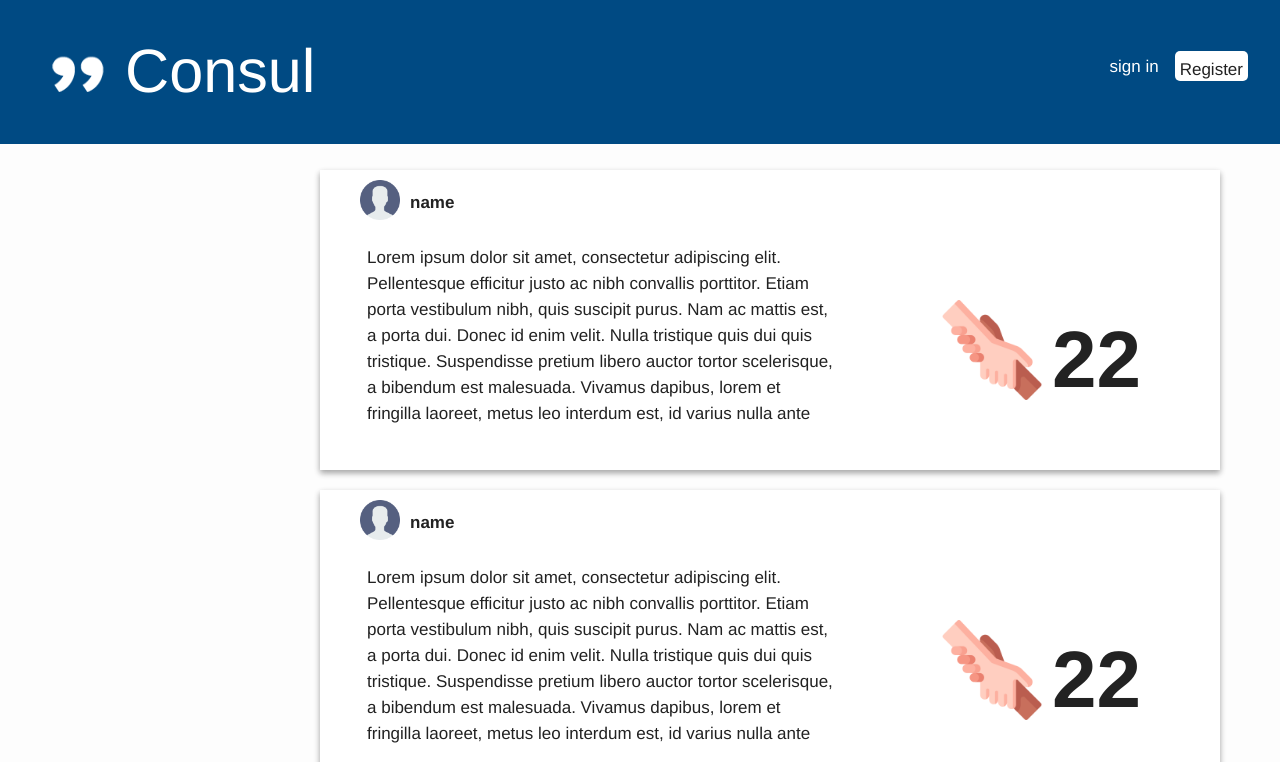
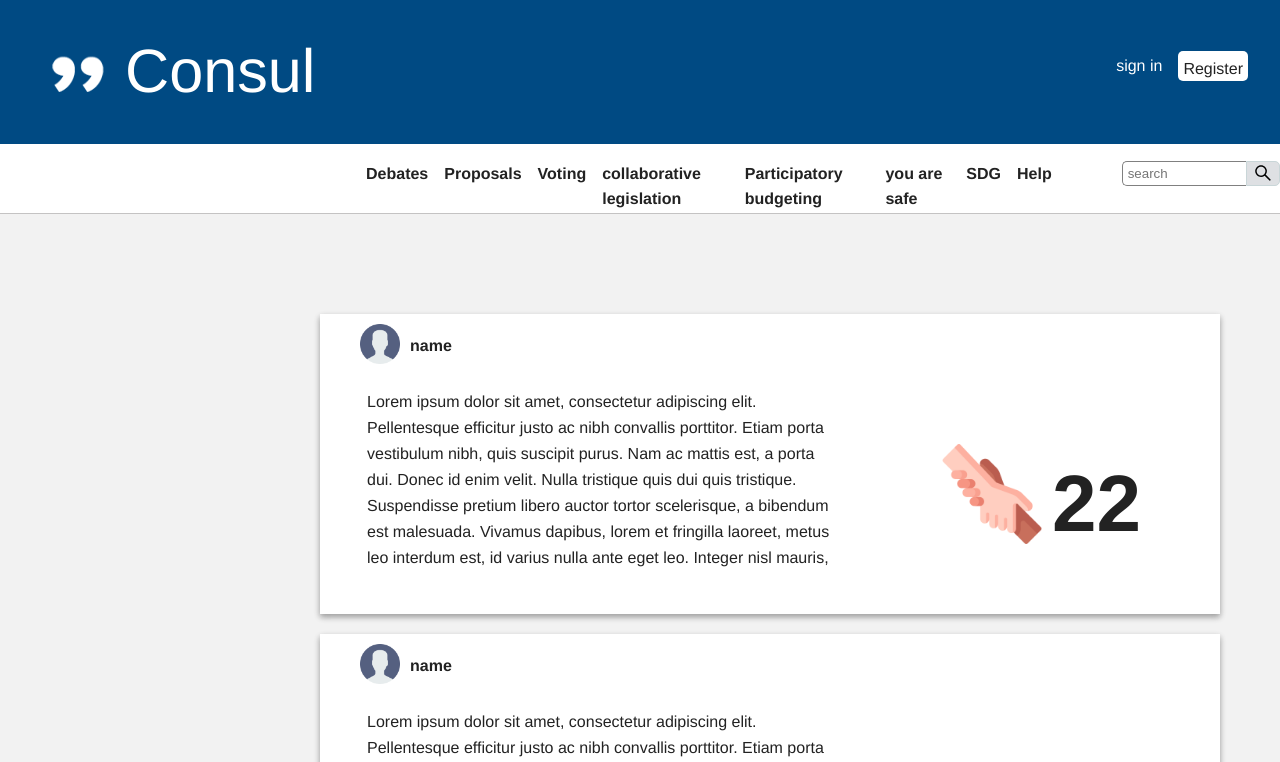
Before and after one commit to All-Starsteam/You-are-safe-consul, a React (Create React App) app in the folder uas/: page / in a window 1280 px wide. Shown: the top 762 px of the page. Built offline with nearby package versions, Linux system fonts and the light colour scheme.

Commit message:
confilict resolved

```diff
--- a/uas/src/App.css
+++ b/uas/src/App.css
@@ -1,4 +1,4 @@
-<<<<<<< HEAD
+
 .top-links>:first-child {
     -webkit-box-flex: 1;
     -webkit-flex-grow: 1;
@@ -613,3 +613,357 @@ html {
     max-width: 90.6%;
 
 }
+
+
+:root{
+    --header-height: 9rem;
+    /* colors  */
+    --first-color:#EEEDE7;
+    --first-color-dark:#B9B7BD;
+    --first-color-darken:#868B8E;
+    --white-color:rgb(41, 20, 20);
+    /* font and typography */
+    --body-font:"Poppins";
+    --big-font-size:2.5rem;
+    --normal-font-size: .938rem;
+    /* z index */
+    --z-fixed:100;
+
+
+  }
+
+  @media screen and (min-width: 768px) {
+      :root{
+          --big-font-size:5rem;
+          --normal-font-size: 1rem;
+      }
+
+  }
+  /* Base */
+  *,::before,::after{
+      box-sizing: border-box;
+  }
+
+  body{
+      margin: var(--header-height) 0 0 0;
+      padding: 0;
+      font-family: var(--body-font);
+      font-size: var(--normal-font-size);
+      font-weight: 500;
+      background: #f2f2f2;
+
+  }
+
+  h1,p,ul{
+      margin:0;
+  }
+
+  .nav_list{
+      list-style: none;
+      display: flex;
+      padding-top: 1.3rem;
+     float: right;
+
+  }
+
+  /* LAYOUT */
+  .bd-grid{
+      margin-left: 3rem;
+      margin-right: 2rem;
+  }
+
+  .l-header{
+      width: 100%;
+      position: fixed;
+      top:0;
+      left: 0;
+      z-index:var(--z-fixed);
+      background-color: #004a83;
+
+  }
+
+  /* nav */
+  .nav{
+      height: var(--header-height);
+      display: flex;
+      justify-content: space-between;
+      align-items: center;
+
+  }
+
+  .nav_toggle{
+      opacity: 0.0;
+
+  }
+  .nav_close{
+      opacity: 0.0;
+  }
+
+  .nav_linksignUp{
+    background-color: white;
+    height: 30px;
+    width: fit-content;
+    border-radius: 5px;
+    padding: 5px;
+  }
+
+  .nav_linksignIn{
+    padding-top: 2px;
+    color: white;
+  }
+  @media screen and (max-width: 600px) {
+      .nav_menu{
+          position:fixed;
+          top:0;
+          right: 100%;
+          width: 70%;
+          height: 100%;
+          padding:3.5rem 1.5rem 0;
+          background-color: #004a83;
+          backdrop-filter: blur(10px);
+          transition: .5;
+      }
+      .nav_toggle{
+          opacity: 0.9;
+      }
+      .nav_close{
+          opacity: 0.9;
+      }
+      ul{
+          padding:0;
+          list-style: none;
+          display:block ;
+          padding-top: 1.3rem;
+      }
+
+      li{
+          padding-left: 5rem;
+
+      }
+  }
+
+  .nav_close{
+      position: absolute;
+      top: .75rem;
+      right: 1rem;
+      font-size:1.5rem;
+      cursor: pointer;
+  }
+
+  .nav_item{
+      margin-bottom: 2rem;
+      margin-left: 1rem;
+  }
+
+  .nav_close, .nav_link, .nav_logo ,.nav__toggle{
+      color: white;
+  }
+
+  .nav_link:hover{
+      color:white;
+  }
+
+  .nav_toggle{
+      font-size: 1.5rem;
+      cursor: pointer;
+  }
+
+  .show{
+      right: 0;
+  }
+  .navs{
+    display: block;
+  }
+
+
+
+
+  /* second navbar  */
+
+  .l-header2{
+    width: 100%;
+    top:0;
+    left: 0;
+    z-index:var(--z-fixed);
+    background-color: white;
+    border-bottom: 1px rgba(116, 113, 113, 0.421) solid;
+    height: 70px;
+    margin-bottom: 80px;
+
+  }
+
+
+  .nav_item2{
+    margin-bottom: 5rem;
+    margin-left: 1rem;
+
+  }
+
+  .nav_list2{
+    list-style: none;
+    display: flex;
+    padding-top: 1.3rem;
+    float: left;
+    font-weight: bold;
+    font-family: "Source Sans Pro", "Helvetica", "Arial", sans-serif !important;
+    margin-left: 350px;
+
+  }
+
+
+  @import url(https://fonts.googleapis.com/css?family=Open+Sans);
+
+
+  .wrap{
+    margin-left: 70px;
+  }
+  .search {
+    width: 100%;
+    position: relative;
+    display: flex;
+  }
+
+  .searchTerm {
+    width: 100%;
+    border: 1px solid gray;
+    border-right: none;
+    padding: 5px;
+    height: 25px;
+    border-radius: 5px 0 0 5px;
+    outline: none;
+    color: #9DBFAF;
+  }
+
+
+
+  .searchButton {
+    width: 40px;
+    height: 25px;
+    border: 1px solid #c9d6d8;
+    background: #dee0e3;
+    text-align: center;
+    color: #fff;
+    border-radius: 0 5px 5px 0;
+    cursor: pointer;
+    font-size: 20px;
+    color: black;
+  }
+
+
+
+  /* consul icon */
+  .consul-header{
+    color: white;
+    font-size: 3.825rem;
+    font-family: "Source Sans Pro", "Helvetica", "Arial", sans-serif !important;
+  }
+
+  .quote-header{
+    width: 60px;
+    height: 50px;
+
+  }
+
+
+
+  .option{
+   Background:url('https://66.media.tumblr.com/f19901f50b79604839ca761cd6d74748/tumblr_o65rohhkQL1qho82wo1_1280.jpg');
+  }
+
+
+  /* Home page  cards*/
+  .card{
+    display: flex;
+  }
+  .post-card {
+    margin-top:20px;
+    width: 900px;
+    height: 300px;
+    background-color: rgba(255, 255, 255, 0.981);
+    box-shadow: 0 3px 6px rgba(0,0,0,0.16), 0 3px 6px rgba(0,0,0,0.23);
+    margin-left: 20rem;
+    cursor: pointer;
+
+  }
+
+  .avatar-user{
+    width: 60px;
+    height: 60px;
+    padding: 10px;
+    margin-left: 30px
+  }
+
+  .name-image{
+
+    display:flex;
+  }
+  .name-user{
+    padding-top: 20px;
+    font-weight: bold;
+
+  }
+
+  .post-content{
+    padding: 15px;
+    margin-left: 2rem;
+    font-weight: 300;
+    width: 500px;
+    font-family: "Source Sans Pro", "Helvetica", "Arial", sans-serif !important;
+    line-height: 1.625rem;
+    overflow:hidden;
+    display: inline-block;
+    height: 200px;
+
+  }
+
+  .post-card:hover{
+    box-shadow: rgba(0, 0, 0, 0) 0px 0px 0px 0px, rgba(0, 0, 0, 0) 0px 0px 0px 0px, rgba(0, 0, 0, 0.25) 0px 25px 50px -12px;
+  }
+  .content-vote{
+    display: flex;
+  }
+  .help{
+  margin-left: 90px;
+  margin-top: 70px;
+  width: 100px;
+  height: 100px;
+  cursor: pointer;}
+
+  .votes{
+    font-size: 80px;
+    font-weight: bold;
+    margin-top: 70px;
+    margin-left: 10px;
+    display: block;
+    float: right;
+    font-family: "Source Sans Pro", "Helvetica", "Arial", sans-serif !important;
+
+  }
+
+
+  /* right side of home */
+
+
+  .image-right{
+    width:  250px;
+    height: 250px;
+    margin-left: 200px;
+    margin-top: 15px;
+    opacity: 0.8;
+    margin-bottom: 20px;
+  }
+
+  .hashtags{
+  width: 300px;
+  height: fit-content;
+  margin-left: 200px;
+
+  }
+
+  .hashtags button{
+    background-color: white;
+    border: none;
+  padding: 10px;
+  margin: 5px;
+  box-shadow: rgba(0, 0, 0, 0.075) 0px 2px 4px 0px;
+  }
```
